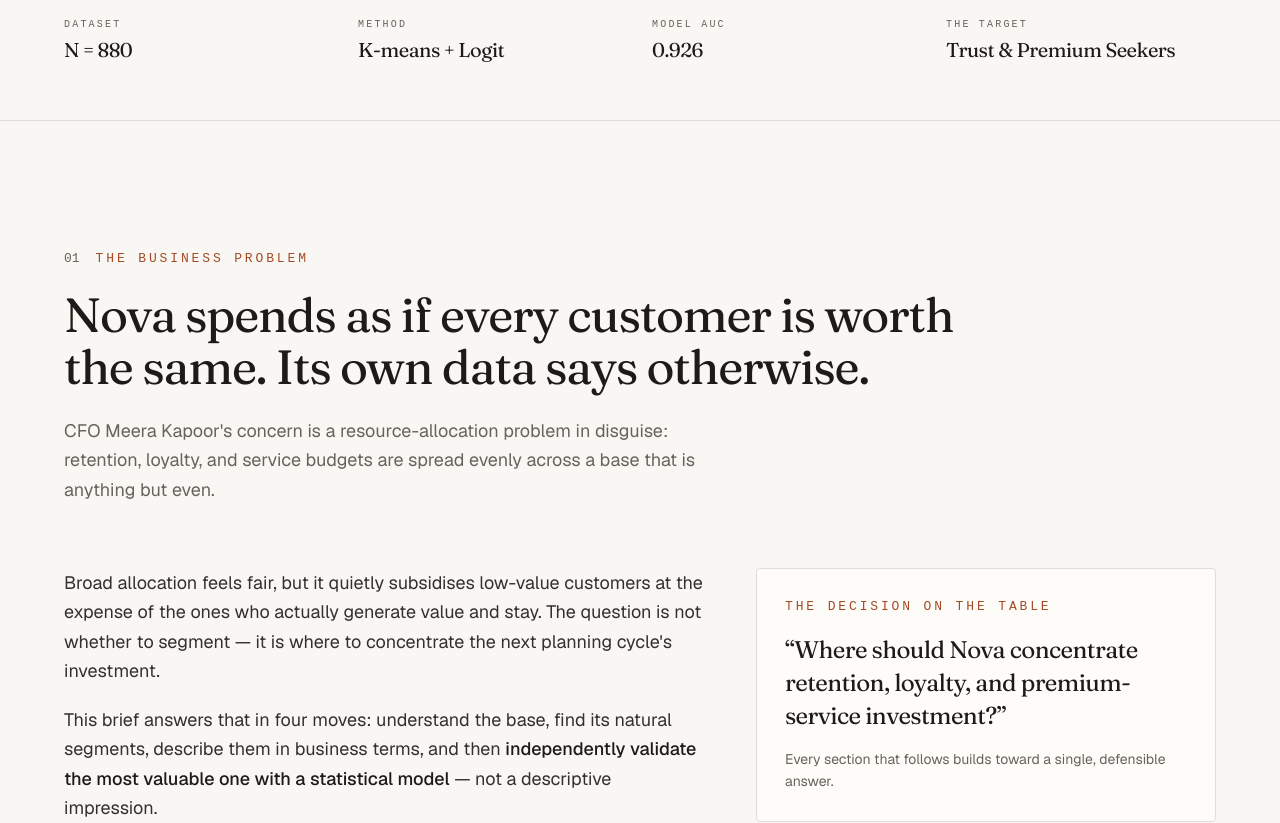
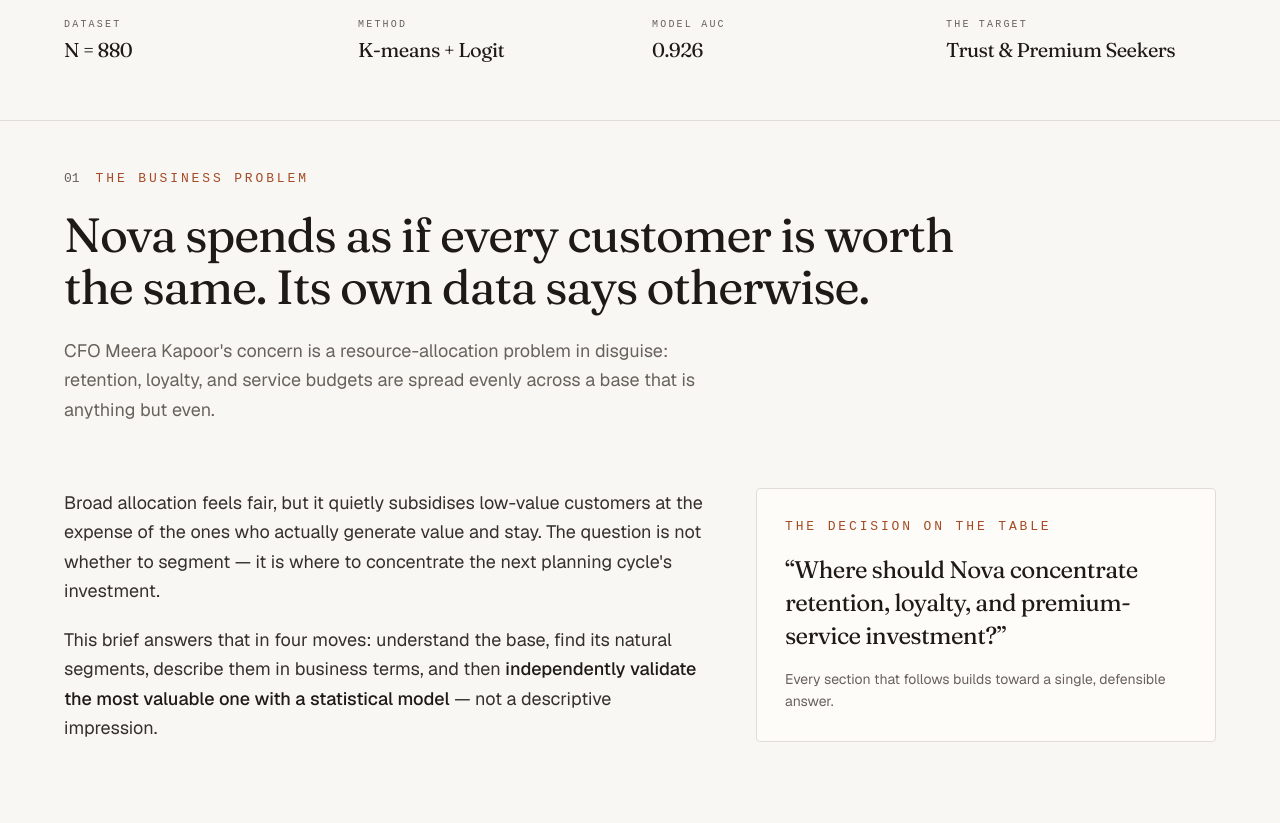
Before and after one commit to sumansaurabh-play/nova-retail-see-aipl, a Next.js app: page / in a window 1280 px wide. Shown: the part 6760-7583 px from the top of the page. Built offline with nearby package versions, Linux system fonts and the light colour scheme.

Commit message:
style: reduce section top padding to prevent empty visual gap at top of screen

```diff
--- a/app/page.tsx
+++ b/app/page.tsx
@@ -428,7 +428,7 @@ export default function NovaReport() {
       {/* 08 — Recommendation (the peak) */}
       <section
         id="recommendation"
-        className="scroll-mt-0 border-t border-foreground bg-foreground px-6 py-28 text-background md:py-40"
+        className="scroll-mt-0 border-t border-foreground bg-foreground px-6 pt-10 pb-28 text-background md:pt-12 md:pb-40"
       >
         <div className="mx-auto w-full max-w-6xl">
           <Reveal>
--- a/components/report/primitives.tsx
+++ b/components/report/primitives.tsx
@@ -74,7 +74,7 @@ export function Section({
   className?: string
 }) {
   return (
-    <section id={id} className={`scroll-mt-0 px-6 py-24 md:py-32 ${className}`}>
+    <section id={id} className={`scroll-mt-0 px-6 pt-10 pb-24 md:pt-12 md:pb-32 ${className}`}>
       <div className="mx-auto w-full max-w-6xl">{children}</div>
     </section>
   )
```
